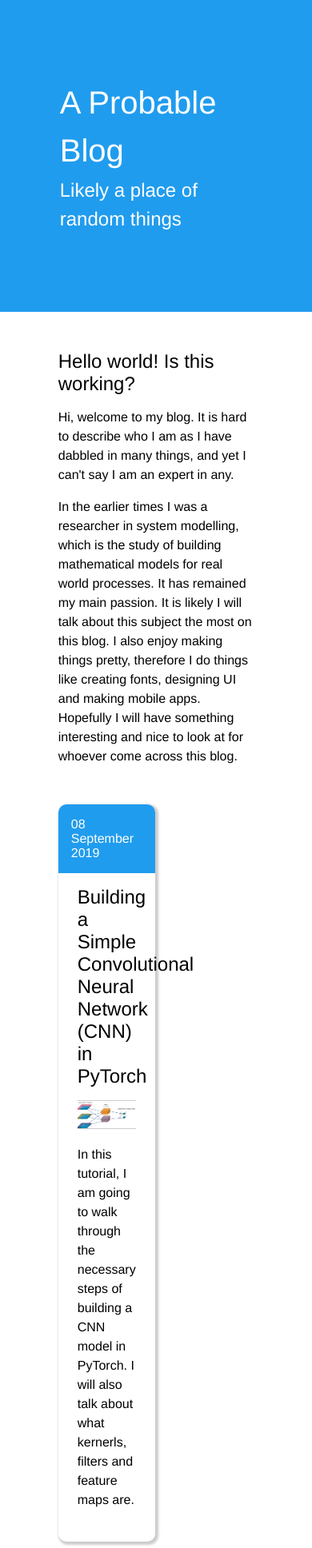
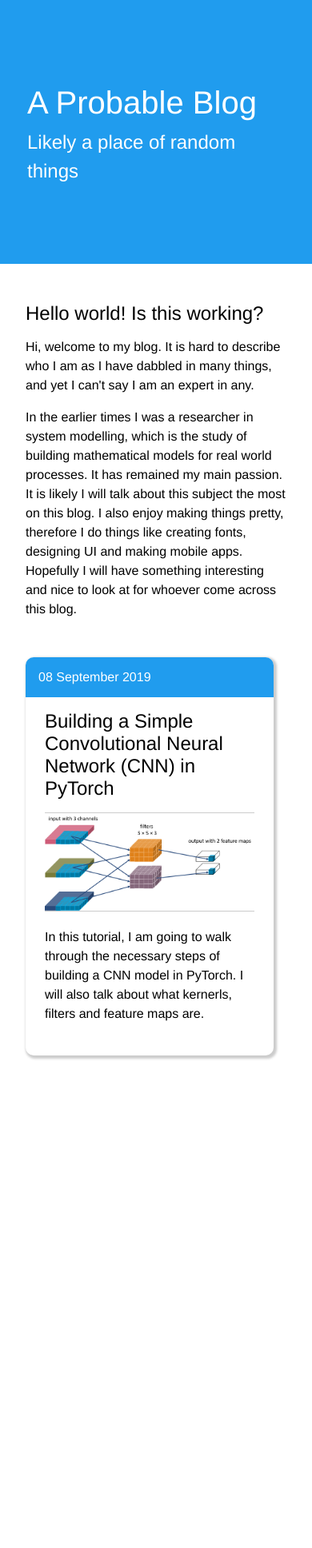
Before and after one commit to takmanman/takmanman.github.io, a Jekyll site: the page built from index.html, in a window 390 px wide. Shown: the whole page at 80% size. Built offline with Jekyll 4.4.1, drawn with Linux system fonts in a browser that asks for light colours; after the commit the page ends 1328 px from its top, so only the background shows below that.

Commit message:
Responsive layout

```diff
--- a/_sass/afloat.scss
+++ /dev/null
@@ -1,3 +0,0 @@
-tile
-	&.is-child
-    margin: 10 !important
--- a/assets/css/afloat.css
+++ b/assets/css/afloat.css
@@ -96,6 +96,16 @@ img {
 	color:black;
 }
 
+@media only screen and (max-width: 768px) {
+  /* For mobile phones: */
+  [class*="container"] {
+    width: 100%;
+  }
+  [class*="post-float"] {
+    width: 95%;
+  }
+}
+
 .post-float:hover{
 
 	box-shadow: 2px 2px 3px 1px rgb(71, 171, 237);
```
